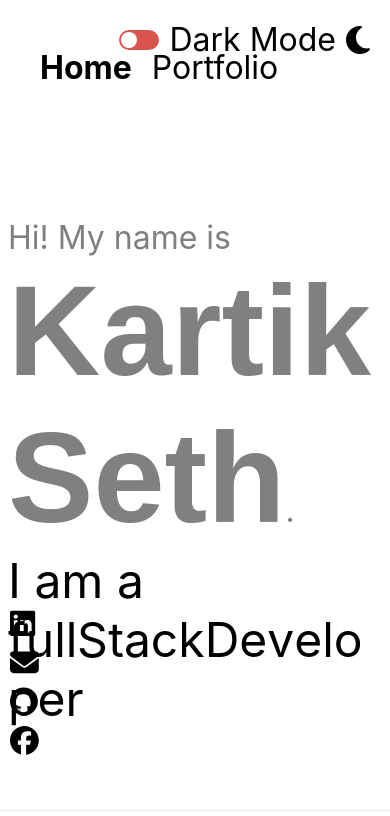
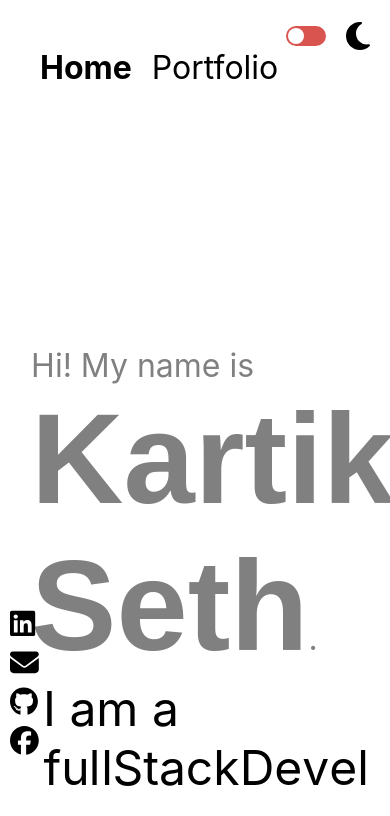
Before and after one commit to Kartik-ksks/Portfolio, a Next.js app: page / in a window 390 px wide. Shown: the top 816 px of the page. Built offline with nearby package versions, Linux system fonts and the light colour scheme.

Commit message:
Corrected responsive behaviour

```diff
--- a/components/Intro.jsx
+++ b/components/Intro.jsx
@@ -1,4 +1,5 @@
 import React, { useState, useEffect } from "react";
+import { Container, Row, Col } from "react-bootstrap";
 import styles from "../css/PoppingAnimation.module.css";
 
 const PoppingAnimation = ({ text, delay = 200 }) => {
@@ -42,10 +43,16 @@ function Intro() {
       alignItems: "center",
       transition: "background 0.5s ease", // Add a transition effect
     },
+    box: {
+      paddingLeft: "35px",
+      marginTop: "8em",
+      maxWidth: "1200px",
+      maxWidth: "1200px", // Optional: set a max-width for the content
+    },
   };
 
   return (
-    <div>
+      <div style={styles.box}>
         <main style={styles.containerStyle}>
           <div style={{ fontSize: "2rem", color: "gray" }}>
             Hi! My name is <br />
--- a/components/Navbar.jsx
+++ b/components/Navbar.jsx
@@ -3,6 +3,7 @@ import React from "react";
 import { withRouter } from "next/router";
 import Link from "next/link";
 import ThemeToggle from "./ThemeToggle";
+import { Container } from "react-bootstrap";
 
 // Define the Navbar component
 function Navbar({ router }) {
@@ -13,6 +14,7 @@ function Navbar({ router }) {
   ];
 
   return (
+    <Container>
       <nav className="navbar">
         <div className="container">
           <ul className="nav-links">
@@ -65,6 +67,7 @@ function Navbar({ router }) {
           }
         `}</style>
       </nav>
+    </Container>
   );
 }
 
--- a/components/ThemeToggle.jsx
+++ b/components/ThemeToggle.jsx
@@ -1,43 +1,55 @@
-import { useState, useEffect } from 'react';
-import { useTheme } from 'next-themes';
-import { FontAwesomeIcon } from '@fortawesome/react-fontawesome';
-import { faSun, faMoon } from '@fortawesome/free-solid-svg-icons';
+import { useState, useEffect } from "react";
+import { useTheme } from "next-themes";
+import { FontAwesomeIcon } from "@fortawesome/react-fontawesome";
+import { faSun, faMoon } from "@fortawesome/free-solid-svg-icons";
 
 export default function ThemeToggle() {
   const { theme, setTheme } = useTheme();
+  const [isSmallScreen, setIsSmallScreen] = useState(false);
+
+  // Function to handle screen size changes
+  const handleResize = () => {
+    setIsSmallScreen(window.innerWidth <= 768); // Adjust the breakpoint as needed
+  };
 
   const [isDarkMode, setIsDarkMode] = useState(false);
 
   useEffect(() => {
     // Set initial theme based on user preference or system preference
-    setIsDarkMode(theme === 'dark');
+    setIsDarkMode(theme === "dark");
   }, [theme]);
 
+  useEffect(() => {
+    handleResize(); // Check screen size on initial render
+    window.addEventListener('resize', handleResize);
+    return () => window.removeEventListener('resize', handleResize);
+  }, []);
+
   const toggleDarkMode = () => {
-    const newTheme = isDarkMode ? 'light' : 'dark';
+    const newTheme = isDarkMode ? "light" : "dark";
     setIsDarkMode(!isDarkMode);
     setTheme(newTheme);
-    localStorage.setItem('theme', newTheme); // Save theme preference to localStorage
+    localStorage.setItem("theme", newTheme); // Save theme preference to localStorage
   };
 
   useEffect(() => {
     // Ensure the theme is set based on localStorage on initial render
-    const savedTheme = localStorage.getItem('theme');
+    const savedTheme = localStorage.getItem("theme");
     if (savedTheme) {
       setTheme(savedTheme);
-      setIsDarkMode(savedTheme === 'dark');
+      setIsDarkMode(savedTheme === "dark");
     }
   }, [setTheme]);
 
   return (
     <div
-      className={`dark-mode-toggle ${isDarkMode ? 'dark' : ''}`}
+      className={`dark-mode-toggle ${isDarkMode ? "dark" : ""}`}
       onClick={toggleDarkMode}
     >
-      <div className={`toggle-switch ${isDarkMode ? 'on' : 'off'}`}>
+      <div className={`toggle-switch ${isDarkMode ? "on" : "off"}`}>
         <div className="slider" />
       </div>
-      <span>{isDarkMode ? 'Light Mode' : 'Dark Mode'}</span>
+      <span>{!isSmallScreen && (isDarkMode ? "Light Mode" : "Dark Mode")}</span>
       <FontAwesomeIcon icon={isDarkMode ? faSun : faMoon} />
       <style jsx>{`
         .dark-mode-toggle {
@@ -67,7 +79,7 @@ export default function ThemeToggle() {
           background-color: white;
           border-radius: 50%;
           transition: transform 0.3s ease;
-          transform: translateX(${isDarkMode ? '20px' : '0'});
+          transform: translateX(${isDarkMode ? "20px" : "0"});
         }
 
         .toggle-switch.on {
--- a/pages/_app.js
+++ b/pages/_app.js
@@ -1,3 +1,4 @@
+import Head from 'next/head';
 import { ThemeProvider } from 'next-themes';
 import '../styles/global.css';
 
@@ -5,6 +6,9 @@ function MyApp({ Component, pageProps }) {
   return (
     <>
       <ThemeProvider attribute="theme">
+        <Head>
+          <meta name="viewport" content="width=device-width, initial-scale=1.0" />
+        </Head>
         <Component {...pageProps} />
       </ThemeProvider>
     </>
```
Lines whose indentation alone changed are shown as unchanged.
